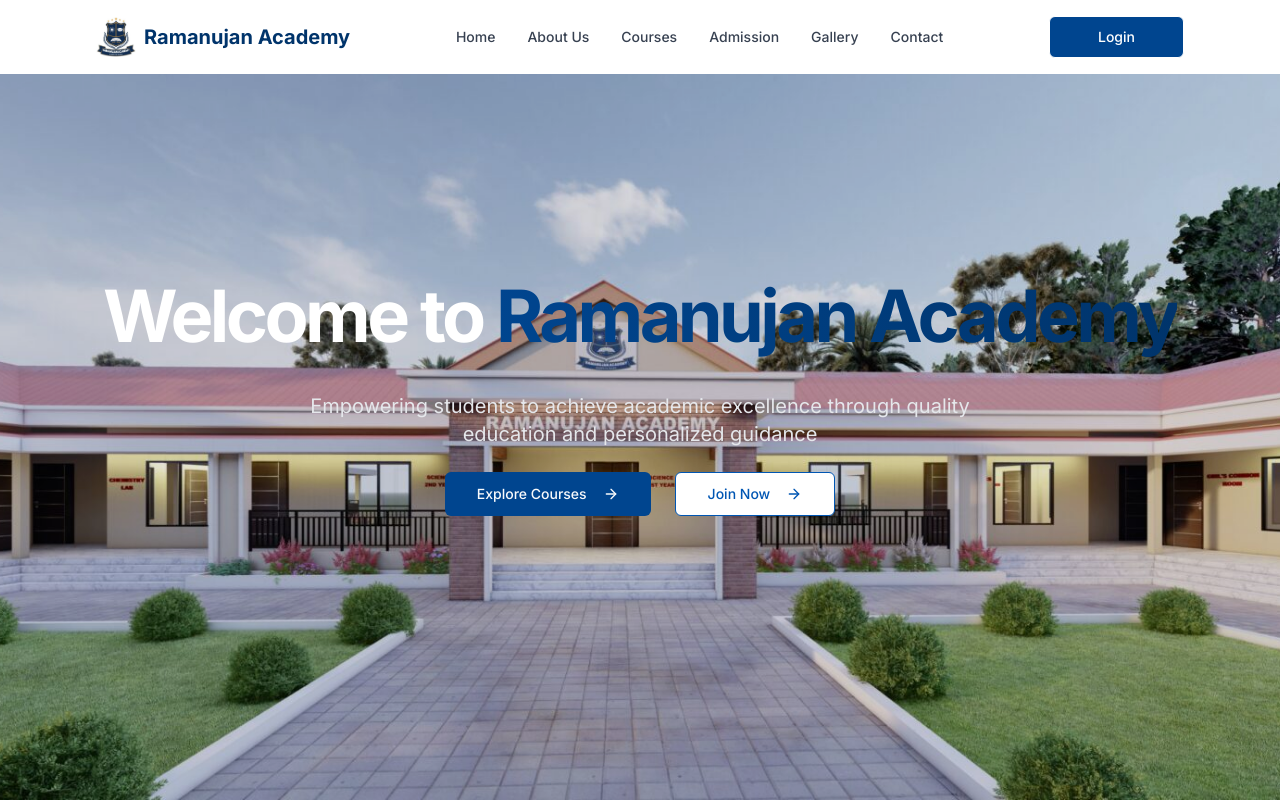
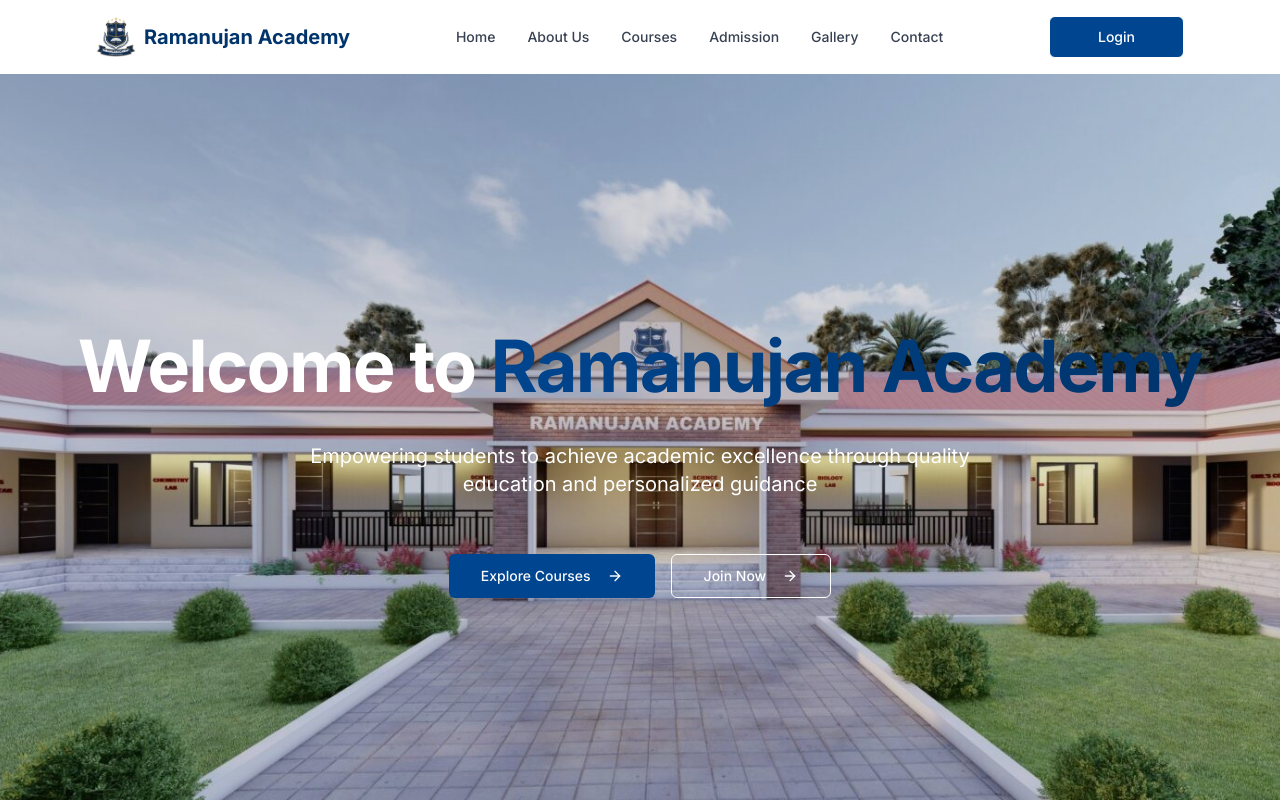
Before and after one commit to barmanb17/ramanujan_academy, a Next.js app: page / in a window 1280 px wide. Shown: the top 802 px of the page. Built offline with nearby package versions, Linux system fonts and the light colour scheme.

Commit message:
#updated

```diff
--- a/components/landing/about-section.tsx
+++ b/components/landing/about-section.tsx
@@ -13,9 +13,9 @@ export default function AboutSection() {
   const isInView = useInView(ref, { once: true, amount: 0.3 })
 
   const images = [
+    "/n1.jpg",
     "/a1.jpg",
-    "/a1.jpg",
-    "/a1.jpg",
+    "/n2.jpg",
   ]
 
   const nextSlide = () => {
@@ -72,7 +72,7 @@ export default function AboutSection() {
               Our Mission & Vision
             </motion.h2>
             <motion.p variants={itemVariants} className="text-gray-600 md:text-xl/relaxed">
-              Reamanujan Academy was founded with a vision to provide quality education that empowers students to
+              Ramanujan Academy was founded with a vision to provide quality education that empowers students to
               achieve their academic goals and build a strong foundation for their future.
             </motion.p>
             <motion.p variants={itemVariants} className="text-gray-600">
@@ -86,7 +86,8 @@ export default function AboutSection() {
             </motion.p>
           </motion.div>
           <motion.div
-            className="relative mx-auto aspect-video overflow-hidden rounded-xl"
+           className="relative mx-auto aspect-video overflow-hidden rounded-xl lg:min-h-[300px] w-auto "
+
             initial={{ opacity: 0, scale: 0.95 }}
             animate={isInView ? { opacity: 1, scale: 1 } : { opacity: 0, scale: 0.95 }}
             transition={{ duration: 0.5, delay: 0.2 }}
@@ -102,7 +103,7 @@ export default function AboutSection() {
                   >
 
                     <Image
-                      src={src || "/a1.jpg"}
+                      src={src || "public/a1.jpg"}
                       alt={`Campus image ${index + 1}`}
                       fill
                       className="object-cover"
--- a/components/landing/gallery-preview.tsx
+++ b/components/landing/gallery-preview.tsx
@@ -94,7 +94,7 @@ export default function GalleryPreview() {
   }
 
   return (
-    <section id="gallery-preview" className="section-padding bg-gray-50">
+    <section id="gallery-preview" className="section-padding bg-gray-50 ">
       <div className="container-wrapper" ref={ref}>
         <motion.div
           className="flex flex-col items-center justify-center space-y-4 text-center"
--- a/components/landing/hero-section.tsx
+++ b/components/landing/hero-section.tsx
@@ -36,51 +36,58 @@ export default function HeroSection() {
   return (
     <section
       className="w-full py-20 md:py-28 lg:py-36 xl:py-40 relative h-screen overflow-hidden bg-cover bg-center"
-      style={{ backgroundImage: "url('/h1.jpg')" }}
+      style={{ backgroundImage: "url('/h11.jpg')" }}
     >
       {/* Optional dark overlay for readability */}
       <div className="absolute inset-0 z-0 bg-black/10" />
 
-      <div className="container-wrapper relative z-10 mt-10 sm:mt-20 sm:flex sm:justify-center sm:items-center">
-        <motion.div
-          className="flex flex-col items-center justify-start sm:justify-center space-y-6 text-center"
-          variants={containerVariants}
-          initial="hidden"
-          animate="visible"
+      <div className="container relative mt-16 z-10 mx-auto flex h-full gap-6 flex-col items-center justify-center px-4 text-center text-[400px]  text-white">
+          <motion.h1
+            initial={{ opacity: 0, y: 30 }}
+            animate={{ opacity: 1, y: 0 }}
+            transition={{ duration: 0.8, delay: 0.2 }}
+            className="mb-4 text-5xl font-bold tracking-tight sm:text-6xl md:text-7xl"
           >
-          <motion.div variants={itemVariants} className="space-y-2 mt-10 gap-5">
-            <h1 className="text-4xl font-bold mb-10 tracking-tighter text-white sm:text-6xl md:text-6xl lg:text-7xl/none">
             Welcome to <span className="text-gradient">Ramanujan Academy</span>
-            </h1>
+          </motion.h1>
+
           <motion.p
-              variants={itemVariants}
-              className="mx-auto max-w-[700px] text-gray-200 md:text-xl"
+            initial={{ opacity: 0, y: 30 }}
+            animate={{ opacity: 1, y: 0 }}
+            transition={{ duration: 0.8, delay: 0.4 }}
+            className="mb-8 max-w-2xl text-lg sm:text-xl"
           >
             Empowering students to achieve academic excellence through quality education and personalized guidance
           </motion.p>
-          </motion.div>
+
           <motion.div
-            variants={itemVariants}
-            className="flex flex-col sm:flex-row gap-4 min-[400px]:gap-6"
+            initial={{ opacity: 0, y: 30 }}
+            animate={{ opacity: 1, y: 0 }}
+            transition={{ duration: 0.8, delay: 0.6 }}
+            className="flex flex-col space-y-4 sm:flex-row sm:space-x-4 sm:space-y-0"
           >
-            <Button asChild size="lg" className="bg-primary-600 hover:bg-primary-700">
+            <Button
+              size="lg"
+              className="bg-primary-600 hover:bg-primary-700"
+              asChild
+            >
               <Link href="/courses">
               Explore Courses
               <ArrowRight className="ml-2 h-4 w-4" />
               </Link>
+
             </Button>
             <Button
-              asChild
               size="lg"
               variant="outline"
-              className="border-primary-500 text-primary-500 hover:bg-primary-50"
+              className="bg-transparent text-white border-white hover:bg-white/10"
+              asChild
             >
-              <Link href="/admission">
+              <Link href="/admission" className="bg-primary-600 hover:bg-primary-700">
               Join Now
               <ArrowRight className="ml-2 h-4 w-4" />
               </Link>
             </Button>
-          </motion.div>
           </motion.div>
         </div>
 
```
Also changed, not shown: public/h11.jpg (added). Lines whose indentation alone changed are shown as unchanged.
